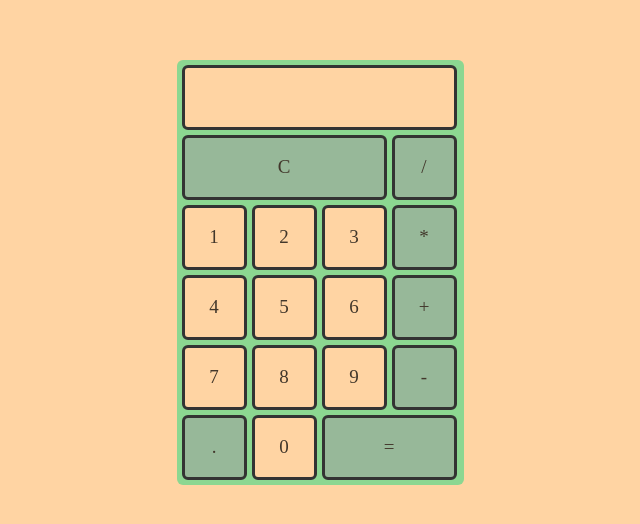
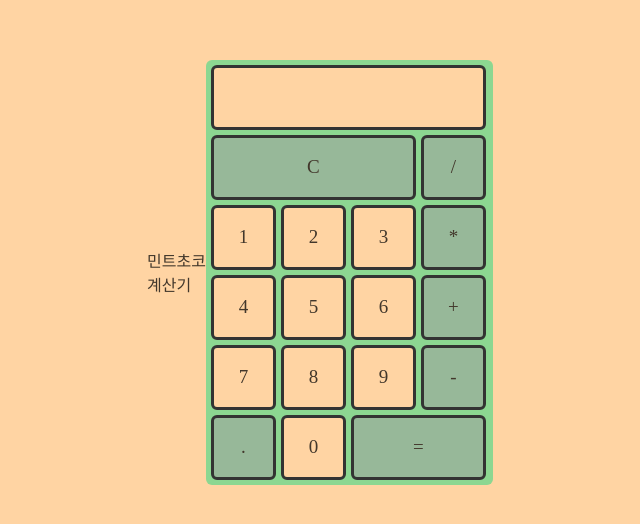
Before and after one commit to groomigroom/mint_choco_calculator, a plain HTML site: page index.html in a window 1280 px wide. Shown: the part 128-652 px from the top of the page, without its empty margins (320-960 px from the left). Drawn offline with Linux system fonts and the light colour scheme; a web font is replaced by a local one.

Commit message:
Update index.html

```diff
--- a/index.html
+++ b/index.html
@@ -9,6 +9,8 @@
 </head>
 
 <body>
+    <p class="title">민트초코<br>
+        계산기</p>
     <div class="calculator">
         <form name="forms">
             <input type="text" name="output" readonly>
```
